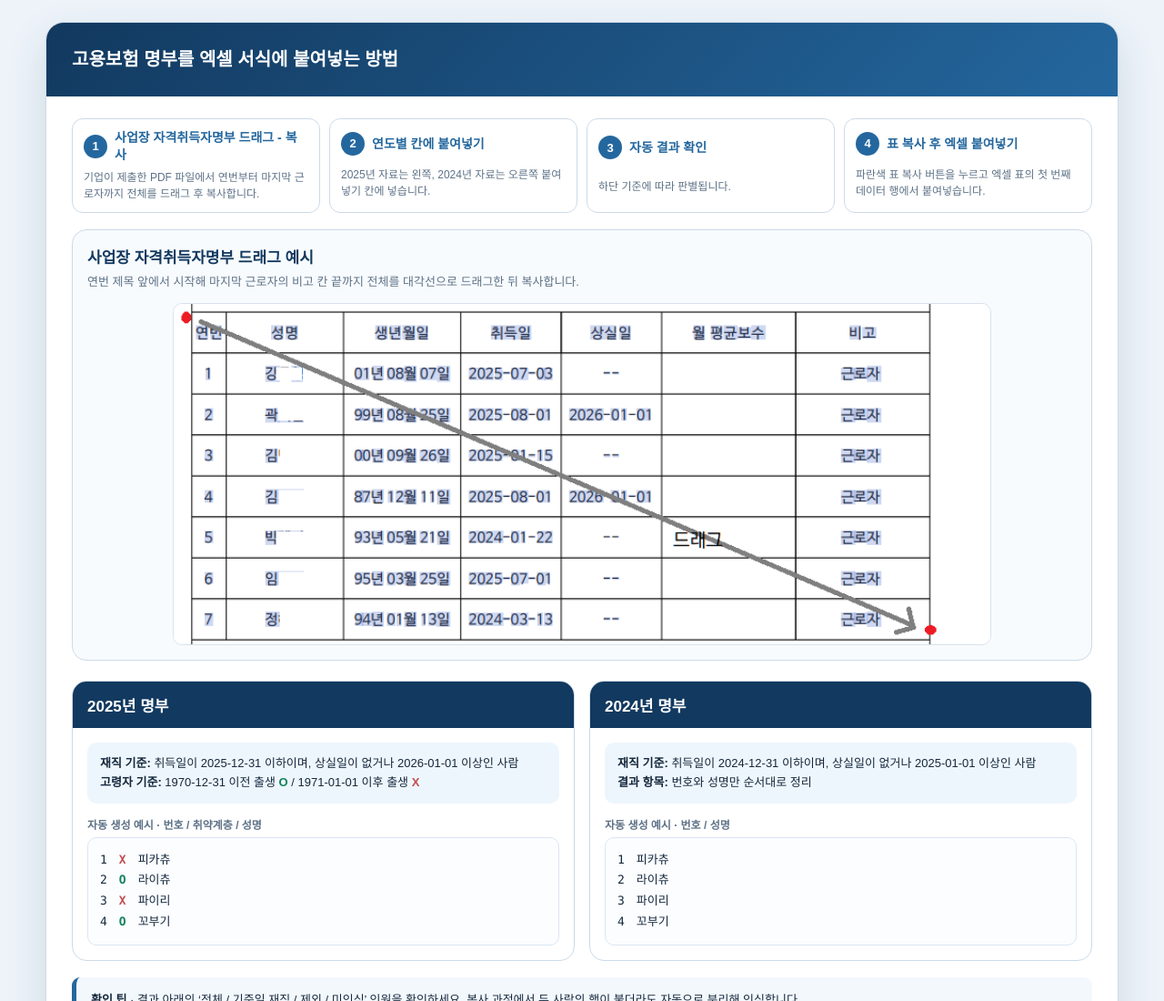
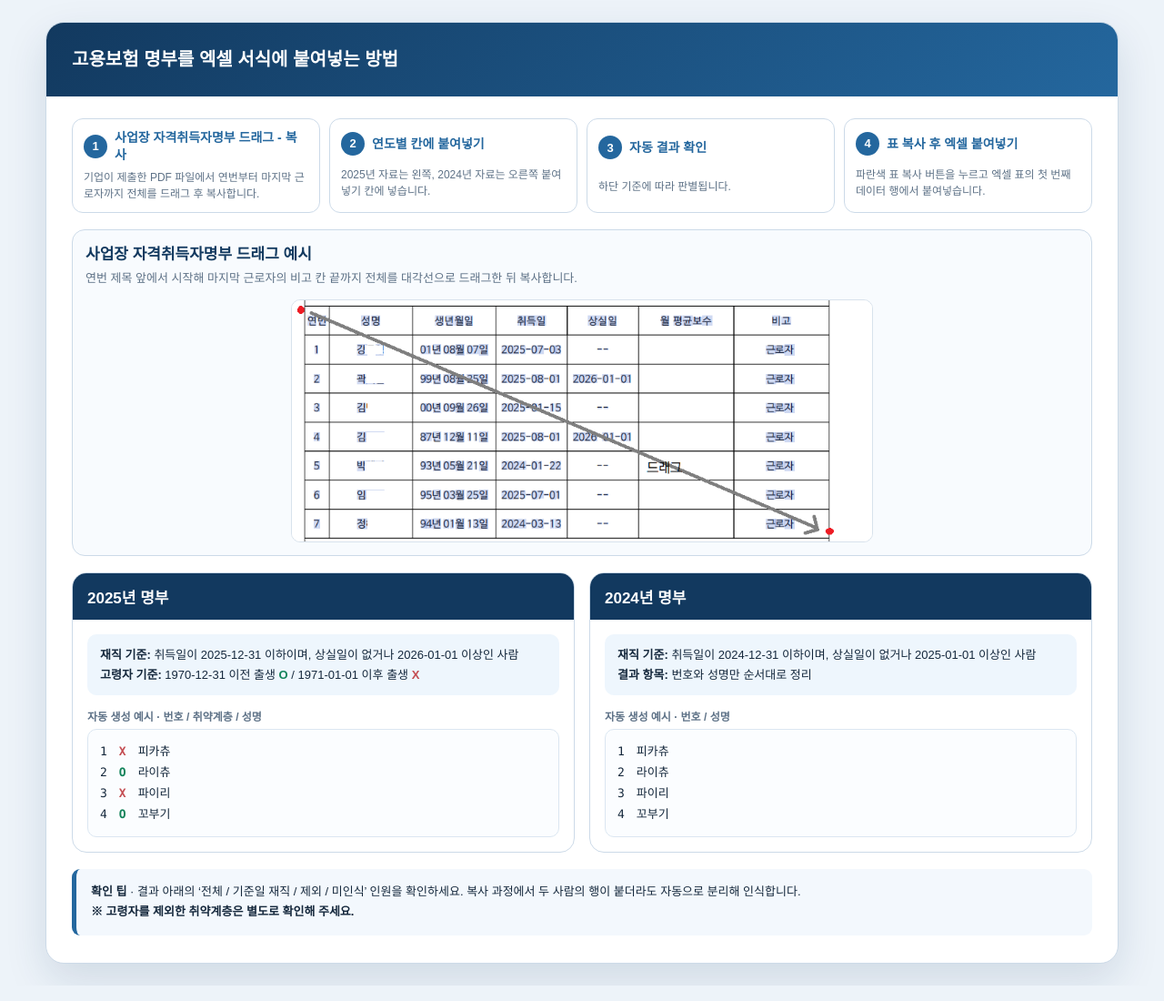
Before and after one commit to imprompttus/svi, a plain HTML site: page assets/employment-roster-guide.html in a window 1280 px wide. Shown: the top 1100 px of the page at 91% size. Drawn offline with Linux system fonts and the light colour scheme.

Commit message:
Reduce roster guide image size

```diff
--- a/assets/employment-roster-guide.html
+++ b/assets/employment-roster-guide.html
@@ -16,10 +16,10 @@
     .step{display:grid;grid-template-columns:26px minmax(0,1fr);align-items:center;column-gap:8px;row-gap:6px;padding:11px 12px;border:1px solid var(--line);border-radius:12px;background:#fff}
     .num{display:inline-grid;place-items:center;width:26px;height:26px;border-radius:50%;background:var(--blue);color:#fff;font-size:13px;font-weight:900}
     .step h2{margin:0;font-size:14px;line-height:1.35;color:var(--blue)} .step p{grid-column:1/-1;margin:0;color:var(--muted);font-size:12px;line-height:1.5}
-    .drag-example{margin:0 0 22px;padding:16px;border:1px solid var(--line);border-radius:16px;background:#f8fbfe}
+    .drag-example{margin:0 0 18px;padding:12px 14px 14px;border:1px solid var(--line);border-radius:14px;background:#f8fbfe}
     .drag-example h2{margin:0 0 6px;font-size:17px;color:var(--navy)}
     .drag-example p{margin:0 0 12px;color:var(--muted);font-size:13px;line-height:1.6}
-    .drag-example img{display:block;width:min(100%,900px);height:auto;margin:0 auto;border:1px solid #d8e2ec;border-radius:10px;background:#fff}
+    .drag-example img{display:block;width:min(100%,640px);height:auto;margin:0 auto;border:1px solid #d8e2ec;border-radius:10px;background:#fff}
     .years{display:grid;grid-template-columns:1fr 1fr;gap:16px}
     .year{border:1px solid var(--line);border-radius:16px;overflow:hidden}
     .year-title{padding:13px 16px;background:var(--navy);color:#fff;font-size:17px;font-weight:900}
```
